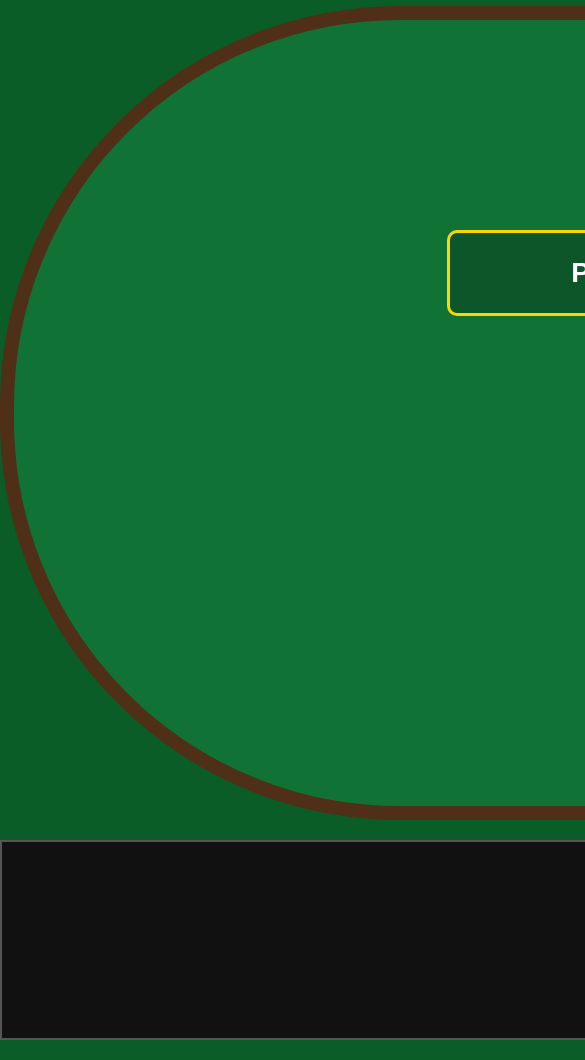
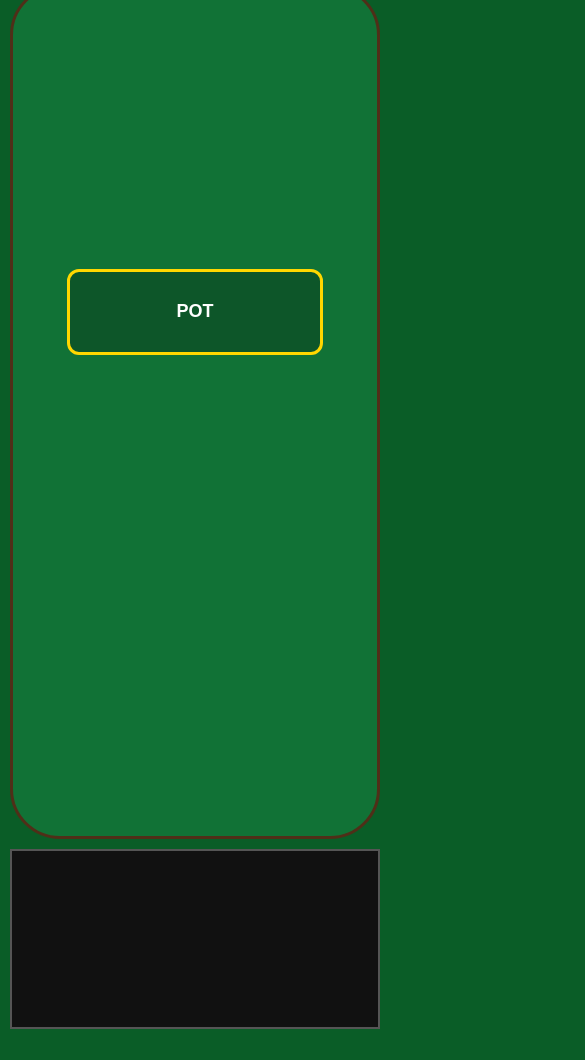
Before and after one commit to cosmicdevsd/holdem, a plain HTML site: page index.html in a window 390 px wide. Shown: the part 72-1132 px from the top of the page, 585 px wide, since content can reach past the window. After the commit the page ends 1111 px from the top, so only its background shows below. Drawn offline with Linux system fonts and the light colour scheme.

Commit message:
Update style.css

```diff
--- a/css/style.css
+++ b/css/style.css
@@ -1,32 +1,41 @@
 body {
+
     background: #0a5d27;
     color: white;
+
     font-family: Arial, sans-serif;
-    text-align: center;
+
     margin: 0;
+
+    overflow-x: hidden;
 }
 
 h1 {
-    margin-top: 20px;
+
+    margin: 10px 0;
+
+    text-align: center;
 }
 
 #table {
 
-    width: 1200px;
+    width: 95vw;
 
-    min-height: 700px;
+    max-width: 1800px;
 
-    margin: 20px auto;
+    min-height: 75vh;
 
-    padding: 30px;
+    margin: 10px auto;
+
+    padding: 2vw;
+
+    box-sizing: border-box;
 
     background: #117236;
 
-    border: 14px solid #4f2f18;
+    border: 1vw solid #4f2f18;
 
-    border-radius: 400px;
-
-    box-sizing: border-box;
+    border-radius: 50vw;
 }
 
 #middle-row {
@@ -43,54 +52,62 @@ h1 {
 #right-seat,
 #player-seat {
 
-    min-height: 180px;
+    min-width: 15vw;
 
-    min-width: 180px;
+    min-height: 15vh;
+
+    text-align: center;
 }
 
 #board-area {
 
-    width: 700px;
+    width: 45vw;
 
     text-align: center;
 }
 
 #pot {
 
-    width: 300px;
+    width: 20vw;
+
+    min-width: 250px;
 
     height: 80px;
 
-    margin: 0 auto 25px auto;
+    margin: 0 auto 20px auto;
 
     border: 3px solid gold;
 
-    border-radius: 10px;
+    border-radius: 12px;
 
     background: rgba(0,0,0,0.25);
 
     display: flex;
 
+    align-items: center;
+
     justify-content: center;
 
-    align-items: center;
+    font-weight: bold;
 
-    font-size: 28px;
-
-    font-weight: bold;
+    font-size: clamp(
+        18px,
+        1.3vw,
+        28px
+    );
 }
 
 #community-cards {
-
-    min-height: 150px;
 
     display: flex;
 
     justify-content: center;
 
-    gap: 10px;
+    gap: 0.5vw;
 
-    margin-bottom: 25px;
+    min-height: 160px;
+
+    margin-bottom: 20px;
 }
 
 .cards {
@@ -99,14 +116,22 @@ h1 {
 
     justify-content: center;
 
-    gap: 10px;
+    gap: 0.5vw;
 }
 
 .card {
 
-    width: 100px;
+    width: clamp(
+        50px,
+        5vw,
+        100px
+    );
 
-    height: 140px;
+    height: clamp(
+        70px,
+        7vw,
+        140px
+    );
 
     border-radius: 10px;
 
@@ -120,16 +145,24 @@ h1 {
 
     align-items: center;
 
-    font-size: 30px;
+    font-size: clamp(
+        14px,
+        1.3vw,
+        30px
+    );
 
     font-weight: bold;
 }
 
 .player-name {
 
-    font-weight: bold;
+    margin-bottom: 10px;
 
-    margin-bottom: 10px;
+    font-size: clamp(
+        12px,
+        1vw,
+        20px
+    );
 }
 
 #chip-tray {
@@ -138,25 +171,35 @@ h1 {
 
     justify-content: center;
 
-    gap: 15px;
+    gap: 1vw;
 
-    min-height: 80px;
+    flex-wrap: wrap;
 }
 
 .chip-stack {
 
-    width: 60px;
+    text-align: center;
 }
 
 .chip {
 
-    width: 60px;
+    width: clamp(
+        40px,
+        4vw,
+        60px
+    );
 
-    height: 60px;
+    height: clamp(
+        40px,
+        4vw,
+        60px
+    );
 
     border-radius: 50%;
 
     border: 3px solid white;
+
+    background: #cc3333;
 
     display: flex;
 
@@ -164,18 +207,33 @@ h1 {
 
     align-items: center;
 
+    cursor: pointer;
+
     font-weight: bold;
+}
 
-    cursor: pointer;
+button {
+
+    margin: 5px;
+
+    padding: 10px 20px;
+
+    font-size: clamp(
+        12px,
+        1vw,
+        18px
+    );
 }
 
 #log {
 
-    width: 1000px;
+    width: 95vw;
 
-    height: 200px;
+    max-width: 1800px;
 
-    margin: 20px auto;
+    height: 180px;
+
+    margin: 10px auto;
 
     background: #111;
 
@@ -183,9 +241,30 @@ h1 {
 
     overflow-y: auto;
 
-    text-align: left;
-
     padding: 10px;
 
     box-sizing: border-box;
+
+    font-family: monospace;
 }
+
+@media (max-width: 900px) {
+
+    #middle-row {
+
+        flex-direction: column;
+
+        gap: 20px;
+    }
+
+    #board-area {
+
+        width: 90%;
+    }
+
+    #table {
+
+        border-radius: 50px;
+    }
+
+}
```
